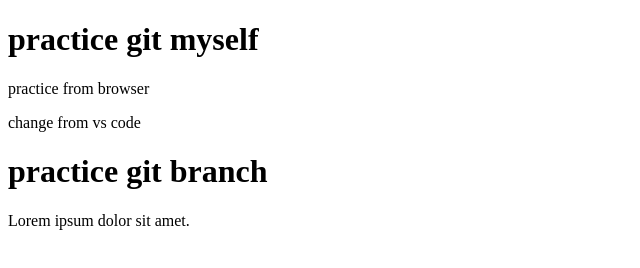
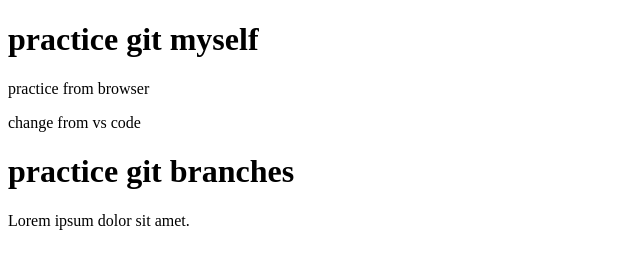
Before and after one commit to Shahjalalrafi/git-practice, a plain HTML site: page index.html in a window 1280 px wide. Shown: the full height of the page, 0-640 px from the left. Drawn offline with Linux system fonts and the light colour scheme.

Commit message:
changing

```diff
--- a/index.html
+++ b/index.html
@@ -9,7 +9,7 @@
     <h1>practice git myself</h1>
     <p>practice from browser</p>
     <p>change from vs code</p>
-    <h1>practice git branch</h1>
+    <h1>practice git branches</h1>
     <p>Lorem ipsum dolor sit amet.</p>
 </body>
 </html>
```
